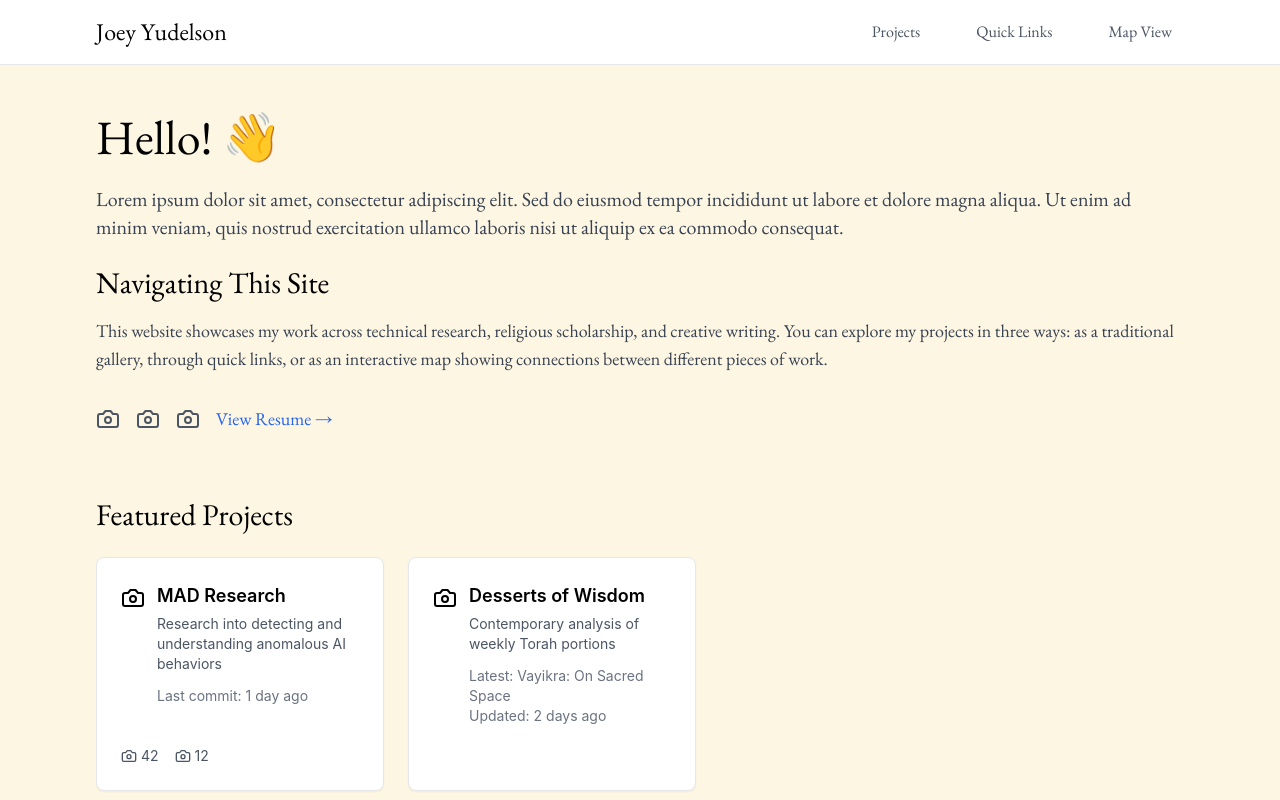
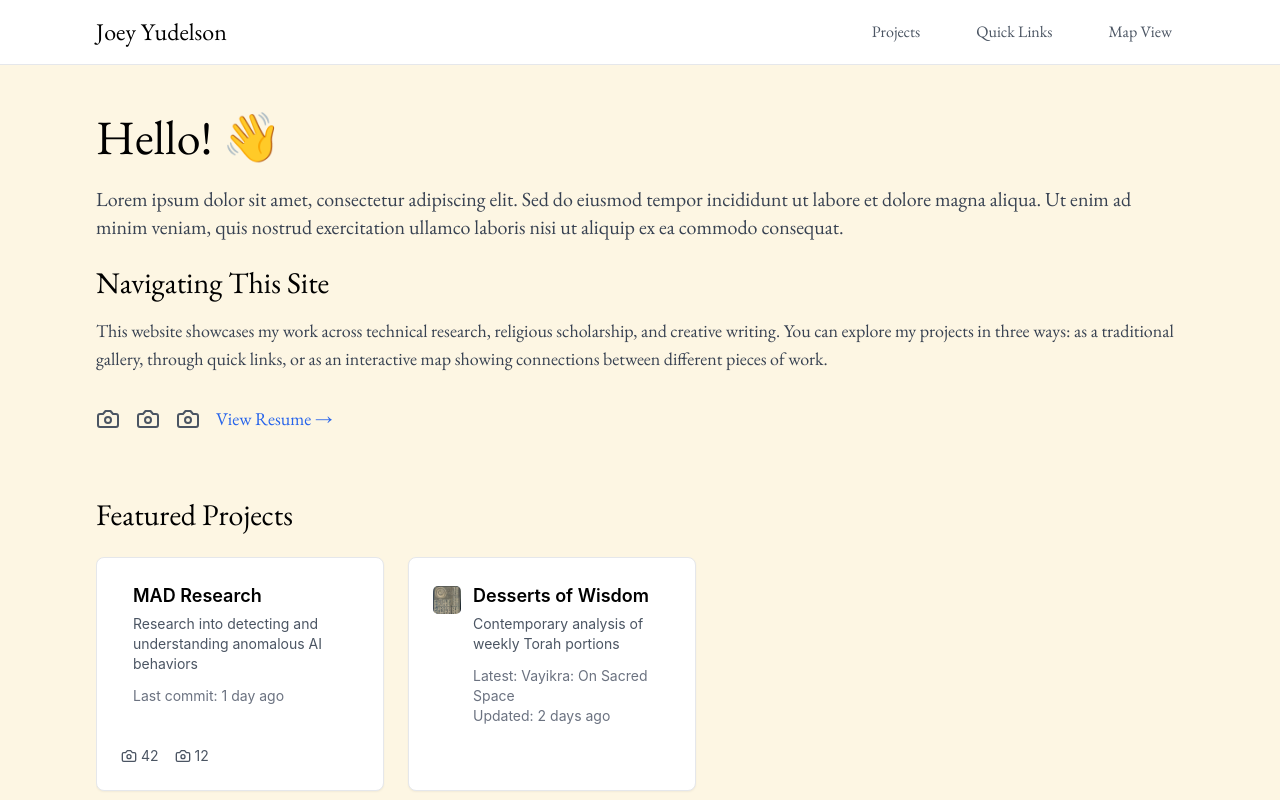
Before and after one commit to JYudelson1/personal-site, a React (Create React App) app in the folder personal-site/: page / in a window 1280 px wide. Shown: the top 800 px of the page. Built offline with nearby package versions, Linux system fonts and the light colour scheme.

Commit message:
Basic landing page done, assets added

```diff
--- a/personal-site/src/components/ui/cards/BlogCard.js
+++ b/personal-site/src/components/ui/cards/BlogCard.js
@@ -1,19 +1,18 @@
 import React from 'react';
 import { Card, CardContent } from '../card';
-import { Camera } from 'lucide-react';
 
 const BlogCard = ({
   title,
   description,
   lastPost,
   updated,
-  // Add any other props we might want to display
+  image
 }) => {
   return (
     <Card className="w-72 hover:shadow-lg transition-shadow duration-200 bg-white shrink-0">
       <CardContent className="pt-6">
         <div className="flex items-start gap-3">
-          <Camera className="w-6 h-6 mt-1" />
+          {image}
           <div className="flex-1">
             <h3 className="font-semibold text-lg mb-1">{title}</h3>
             <p className="text-sm text-gray-600 mb-3">{description}</p>
--- a/personal-site/src/components/ui/cards/GitHubProjectCard.js
+++ b/personal-site/src/components/ui/cards/GitHubProjectCard.js
@@ -8,13 +8,14 @@ const GitHubProjectCard = ({
   lastCommit,
   stars,
   forks,
+  image
   // Add any other props we might want to display
 }) => {
   return (
     <Card className="w-72 hover:shadow-lg transition-shadow duration-200 bg-white shrink-0">
       <CardContent className="pt-6">
         <div className="flex items-start gap-3">
-          <Camera className="w-6 h-6 mt-1" />
+          {image}
           <div className="flex-1">
             <h3 className="font-semibold text-lg mb-1">{title}</h3>
             <p className="text-sm text-gray-600 mb-3">{description}</p>
--- a/personal-site/src/components/ui/cards/ProjectCard.js
+++ b/personal-site/src/components/ui/cards/ProjectCard.js
@@ -2,7 +2,10 @@ import React from 'react';
 import BlogCard from './BlogCard';
 import GitHubProjectCard from './GitHubProjectCard';
 
+import { getProjectImage } from '../../../data/projects/index'
+
 const ProjectCard = ({ project }) => {
+  const image = getProjectImage(project);
   switch (project.type) {
     case 'github':
       return (
@@ -12,6 +15,7 @@ const ProjectCard = ({ project }) => {
           lastCommit={project.github.lastCommit}
           stars={project.github.stars}
           forks={project.github.forks}
+          image={image}
         />
       );
     case 'blog':
@@ -21,6 +25,7 @@ const ProjectCard = ({ project }) => {
           description={project.description}
           lastPost={project.blog.lastPost}
           updated={project.blog.updated}
+          image={image}
         />
       );
     default:
--- a/personal-site/src/data/projects/desserts-of-wisdom.json
+++ b/personal-site/src/data/projects/desserts-of-wisdom.json
@@ -8,5 +8,6 @@
     "lastPost": "Vayikra: On Sacred Space",
     "updated": "2 days ago",
     "url": "https://substack.com/..."
-  }
+  },
+  "image": "DessertsOfWisdom.png"
 }
--- a/personal-site/src/data/projects/index.js
+++ b/personal-site/src/data/projects/index.js
@@ -1,3 +1,5 @@
+import { Camera } from 'lucide-react';
+
 import madResearch from './mad-research.json';
 import dessertsOfWisdom from './desserts-of-wisdom.json';
 
@@ -13,3 +15,14 @@ export const getFeaturedProjects = () => {
 export const getProjectsByType = (type) => {
   return projects.filter(project => project.type === type);
 };
+
+const images = require.context('../../assets', true);
+
+export const getProjectImage = (project) => {
+    if (project.hasOwnProperty("image")) {
+        let image = images(`./${project.image}`);
+        return (<img src={image} className="w-7 h-7 mt-1" style={{"border-radius": "5px"}} />)
+    } else {
+        return (<Camera className="w-0 h-0 mt-1" />)
+    }
+}
```
Also changed, not shown: personal-site/src/assets/DessertsOfWisdom.png (renamed from personal-site/public/media/DessertsOfWisdom.png).
